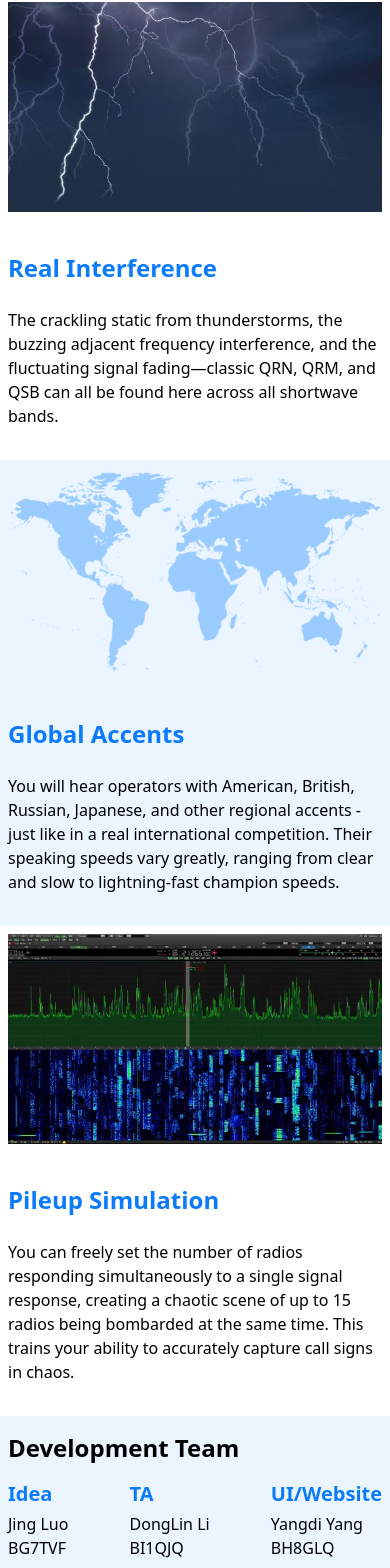
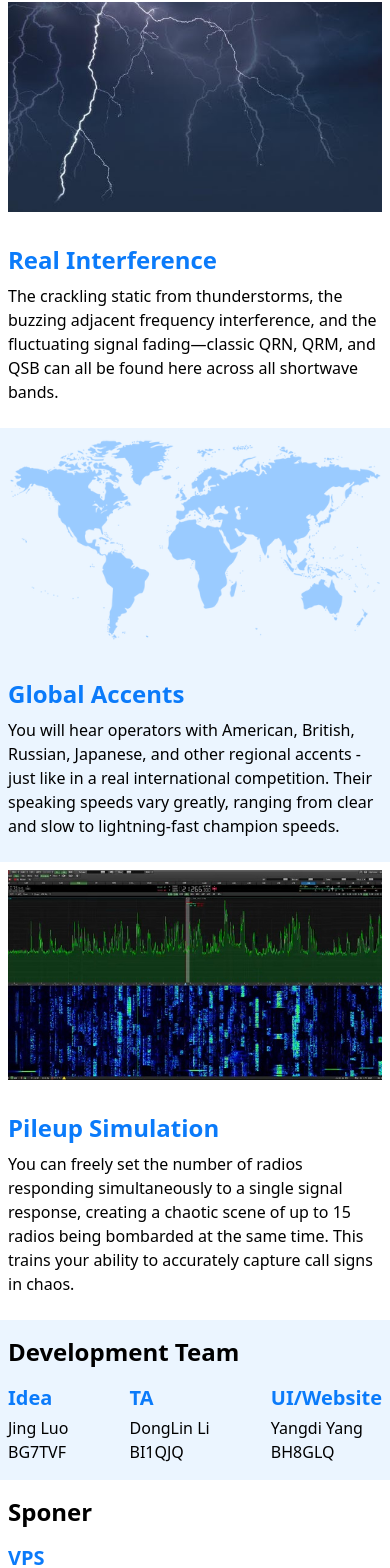
Before and after one commit to SSBContestRunner/ssb_runner_website, a Svelte app: page / in a window 390 px wide. Shown: the part 907-2475 px from the top of the page. Built offline with nearby package versions, Linux system fonts and the light colour scheme.

Commit message:
style(Extra.svelte): reduce the margin on mobile screen

```diff
--- a/src/components/Extra.svelte
+++ b/src/components/Extra.svelte
@@ -9,11 +9,11 @@
             src="/bg1.jpg"
             alt="real interference"
         />
-        <div class="mb-4 md:mb-0 px-2 md:px-0 py-4">
+        <div class="mb-4 md:mb-0 px-2 md:px-0 py-2 md:py-4">
             <h1 class="py-2 text-2xl font-semibold text-primary-400">
                 {t("feature1-title")}
             </h1>
-            <div class="mt-4">
+            <div class="mt-0 md:mt-4">
                 <span>{t("feature1-subtitle")}</span>
             </div>
         </div>
@@ -26,11 +26,11 @@
             src="/bg2.png"
             alt="global accents"
         />
-        <div class="mb-4 md:mb-0 px-2 md:px-4 py-4 md:w-3/5">
+        <div class="mb-4 md:mb-0 px-2 md:px-4 py-2 md:py-4 md:w-3/5">
             <h1 class="py-2 text-2xl font-semibold text-primary-400">
                 {t("feature2-title")}
             </h1>
-            <div class="mt-4">
+            <div class="mt-0 md:mt-4">
                 <span>{t("feature2-subtitle")}</span>
             </div>
         </div>
@@ -43,11 +43,11 @@
             src="/bg3.jpg"
             alt="Pileup simulation"
         />
-        <div class="mb-4 md:mb-0 px-2 md:px-0 py-4">
+        <div class="mb-4 md:mb-0 px-2 md:px-0 py-2 md:py-4">
             <h1 class="py-2 text-2xl font-semibold text-primary-400">
                 {t("feature3-title")}
             </h1>
-            <div class="mt-4">
+            <div class="mt-0 md:mt-4">
                 <span>{t("feature3-subtitle")}</span>
             </div>
         </div>
```
